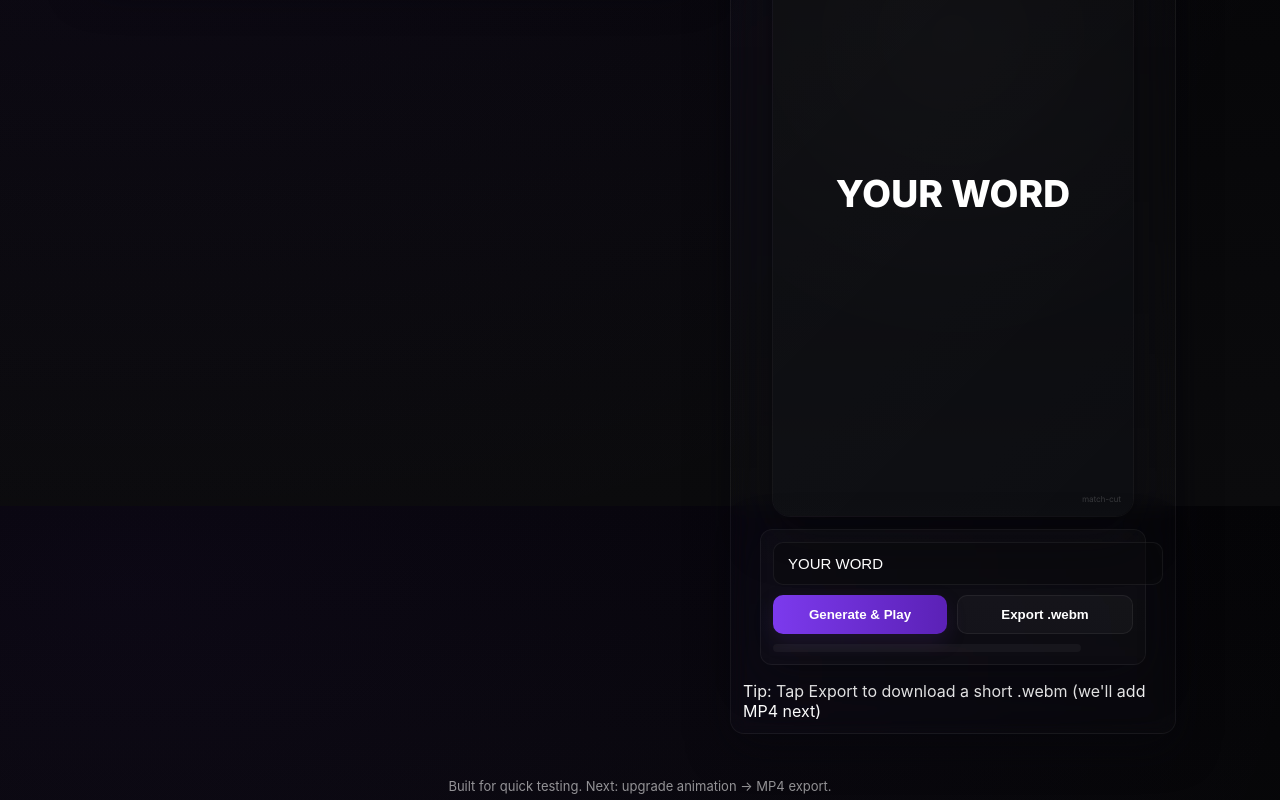
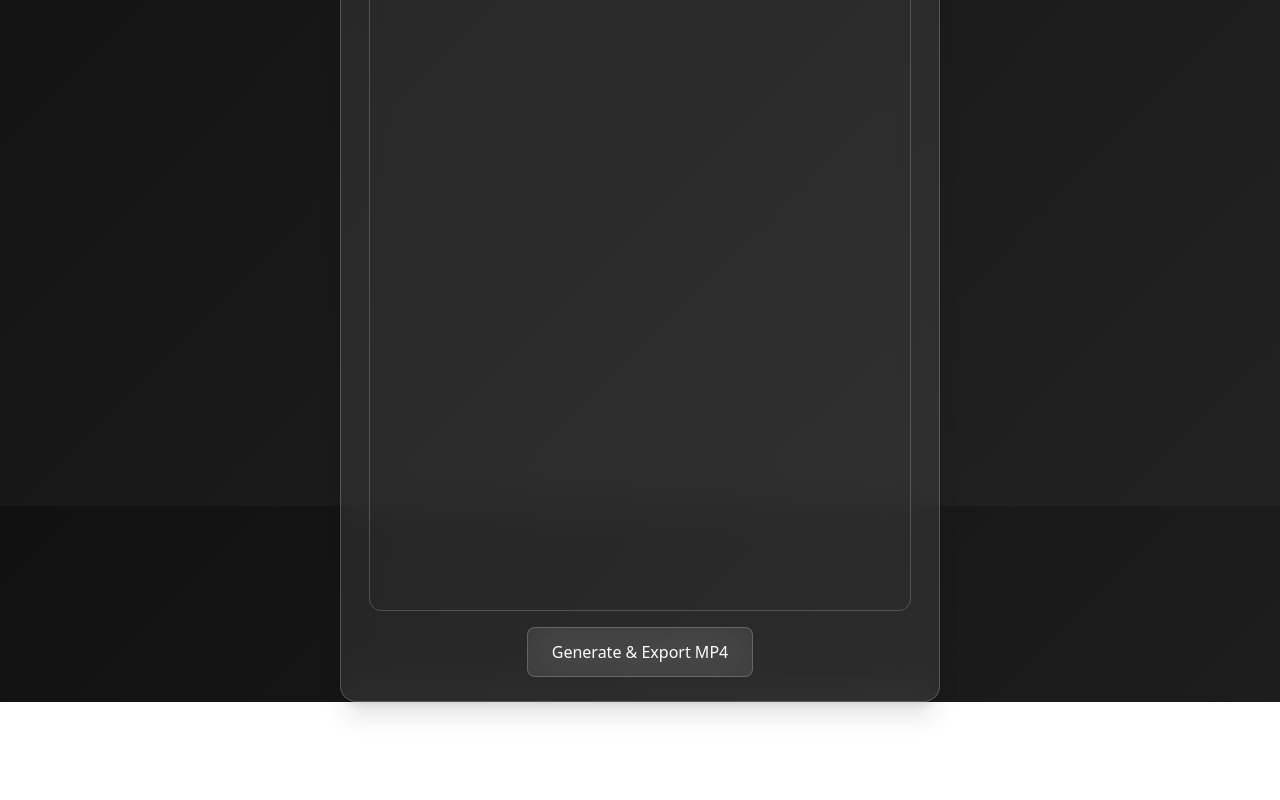
Before and after one commit to tahsin2627/match-cut, a Next.js app: page / in a window 1280 px wide. Shown: the part 294-1094 px from the top of the page. After the commit the page ends 996 px from the top, so only its background shows below. Built offline with nearby package versions, Linux system fonts and the light colour scheme.

Commit message:
Create page.tsx

```diff
--- /dev/null
+++ b/app/page.tsx
@@ -0,0 +1,142 @@
+"use client"
+
+import { useEffect, useRef, useState } from "react"
+import gsap from "gsap"
+import { createFFmpeg, fetchFile } from "@ffmpeg/ffmpeg"
+
+export default function Home() {
+  const [text, setText] = useState("LOVE")
+  const [recording, setRecording] = useState(false)
+  const [playing, setPlaying] = useState(false)
+  const videoRef = useRef<HTMLVideoElement>(null)
+  const canvasRef = useRef<HTMLCanvasElement>(null)
+  const streamRef = useRef<MediaStream | null>(null)
+  const chunksRef = useRef<Blob[]>([])
+
+  // Run animation
+  const runAnimation = async () => {
+    if (!canvasRef.current) return
+    const ctx = canvasRef.current.getContext("2d")!
+    ctx.clearRect(0, 0, 540, 960)
+    ctx.fillStyle = "black"
+    ctx.fillRect(0, 0, 540, 960)
+
+    // Animate with GSAP timeline
+    const tl = gsap.timeline()
+
+    const drawText = (scale: number, opacity: number, flash: boolean) => {
+      ctx.clearRect(0, 0, 540, 960)
+      ctx.fillStyle = "black"
+      ctx.fillRect(0, 0, 540, 960)
+
+      ctx.font = `${120 * scale}px SF Pro Display, sans-serif`
+      ctx.fillStyle = "white"
+      ctx.textAlign = "center"
+      ctx.textBaseline = "middle"
+      ctx.fillText(text, 270, 480)
+
+      if (flash) {
+        ctx.fillStyle = "white"
+        ctx.fillRect(0, 0, 540, 960)
+      }
+    }
+
+    // Timeline steps
+    tl.to({}, {
+      duration: 0.3,
+      onUpdate: () => drawText(gsap.utils.interpolate(0, 1.2, tl.progress()), 1, false)
+    })
+    .to({}, {
+      duration: 0.1,
+      onUpdate: () => drawText(1.0, 1, true) // flash
+    })
+    .to({}, {
+      duration: 0.4,
+      onUpdate: () => drawText(1.0, 1, false)
+    })
+    .to({}, {
+      duration: 0.4,
+      onUpdate: () => drawText(1.0, 1, false)
+    })
+    .to({}, {
+      duration: 0.4,
+      onUpdate: () => drawText(0.7, 0, false) // exit
+    })
+
+    return new Promise<void>((resolve) => {
+      tl.eventCallback("onComplete", () => resolve())
+    })
+  }
+
+  const recordAnimation = async () => {
+    if (!canvasRef.current || !videoRef.current) return
+    const canvas = canvasRef.current
+    const stream = canvas.captureStream(30)
+    streamRef.current = stream
+    const recorder = new MediaRecorder(stream, { mimeType: "video/webm" })
+    chunksRef.current = []
+
+    recorder.ondataavailable = (e) => {
+      if (e.data.size > 0) chunksRef.current.push(e.data)
+    }
+
+    recorder.onstop = async () => {
+      const webmBlob = new Blob(chunksRef.current, { type: "video/webm" })
+
+      // Convert to MP4
+      const ffmpeg = createFFmpeg({ log: false })
+      await ffmpeg.load()
+      ffmpeg.FS("writeFile", "input.webm", await fetchFile(webmBlob))
+      await ffmpeg.run("-i", "input.webm", "-c:v", "libx264", "output.mp4")
+      const data = ffmpeg.FS("readFile", "output.mp4")
+
+      const mp4Blob = new Blob([data.buffer], { type: "video/mp4" })
+      const url = URL.createObjectURL(mp4Blob)
+      const a = document.createElement("a")
+      a.href = url
+      a.download = `${text}.mp4`
+      a.click()
+    }
+
+    recorder.start()
+    setRecording(true)
+    await runAnimation()
+    recorder.stop()
+    setRecording(false)
+  }
+
+  return (
+    <main className="flex flex-col items-center gap-6">
+      <div className="glass p-6 rounded-2xl shadow-xl flex flex-col gap-4 w-[600px] max-w-full">
+        <h1 className="text-center text-2xl font-bold tracking-tight">Match Cut Generator</h1>
+
+        <input
+          type="text"
+          value={text}
+          onChange={(e) => setText(e.target.value)}
+          className="w-full p-3 rounded-lg glass text-black"
+          placeholder="Enter your text..."
+        />
+
+        <div className="flex justify-center">
+          <canvas
+            ref={canvasRef}
+            width={540}
+            height={960}
+            className="rounded-xl border border-white/20"
+          />
+        </div>
+
+        <div className="flex gap-4 justify-center">
+          <button
+            onClick={recordAnimation}
+            disabled={recording}
+            className="px-6 py-3 rounded-lg bg-white/20 hover:bg-white/30 transition glass"
+          >
+            {recording ? "Recording..." : "Generate & Export MP4"}
+          </button>
+        </div>
+      </div>
+    </main>
+  )
+}
```
